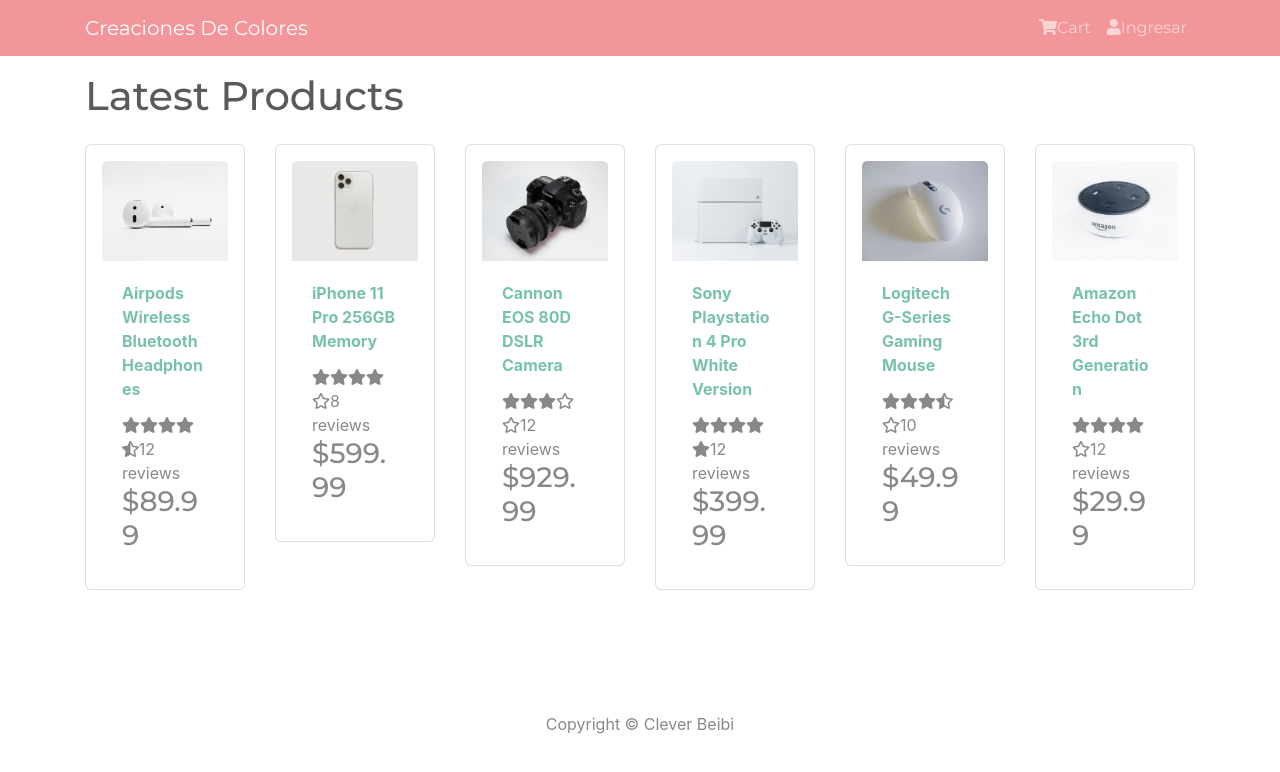
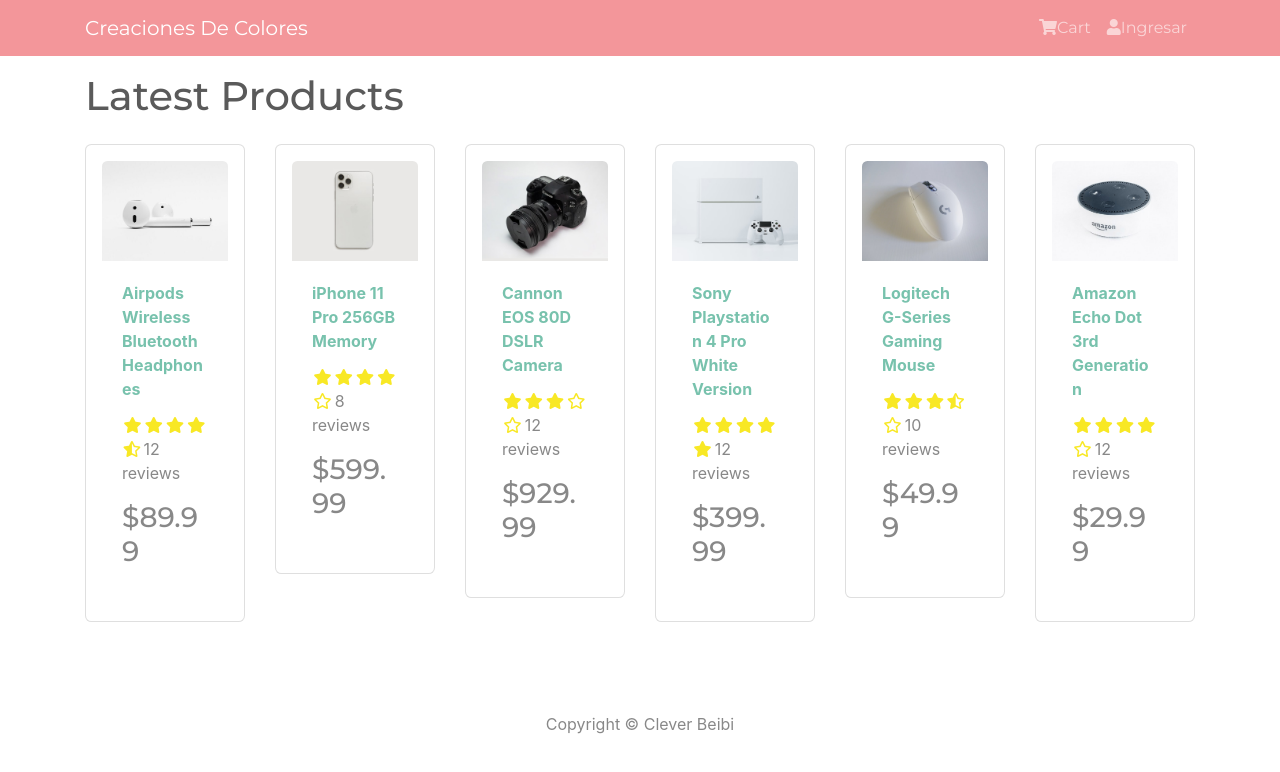
Before and after one commit to charliefinos/creaciones-app, a React (Create React App) app in the folder frontend/: page / in a window 1280 px wide. Shown: the top 772 px of the page. Built offline with nearby package versions, Linux system fonts and the light colour scheme.

Commit message:
Adding some props

```diff
--- a/frontend/src/components/Product.js
+++ b/frontend/src/components/Product.js
@@ -14,7 +14,10 @@
                 </a>
 
                 <Card.Text as='div'>
-                    <Rating value={product.rating} text={`${product.numReviews} reviews`} />
+                    <Rating
+                        value={product.rating}
+                        text={`${product.numReviews} reviews`}
+                    />
                 </Card.Text>
                 <Card.Text as='h3'>
                     ${product.price}
--- a/frontend/src/components/Rating.js
+++ b/frontend/src/components/Rating.js
@@ -1,26 +1,74 @@
 import React from 'react'
+import PropTypes from 'prop-types'
 
-const Rating = ({ value, text, product }) => {
+
+const Rating = ({ value, text, color }) => {
     return (
         <div className='rating'>
             <span>
-                <i className={value >= 1 ? 'fas fa-star' : value >= 0.5 ? 'fas fa-star-half-alt' : 'far fa-star'}></i>
+                <i style={{ color }}
+                    className={
+                        value >= 1
+                            ? 'fas fa-star'
+                            : value >= 0.5
+                                ? 'fas fa-star-half-alt'
+                                : 'far fa-star'
+                    }
+                ></i>
             </span>
             <span>
-                <i className={value >= 2 ? 'fas fa-star' : value >= 1.5 ? 'fas fa-star-half-alt' : 'far fa-star'}></i>
+                <i style={{ color }}
+                    className={value >= 2
+                        ? 'fas fa-star'
+                        : value >= 1.5
+                            ? 'fas fa-star-half-alt'
+                            : 'far fa-star'
+                    }
+                ></i>
             </span>
             <span>
-                <i className={value >= 3 ? 'fas fa-star' : value >= 2.5 ? 'fas fa-star-half-alt' : 'far fa-star'}></i>
+                <i style={{ color }}
+                    className={value >= 3
+                        ? 'fas fa-star'
+                        : value >= 2.5
+                            ? 'fas fa-star-half-alt'
+                            : 'far fa-star'
+                    }
+                ></i>
             </span>
             <span>
-                <i className={value >= 4 ? 'fas fa-star' : value >= 3.5 ? 'fas fa-star-half-alt' : 'far fa-star'}></i>
+                <i style={{ color }}
+                    className={value >= 4
+                        ? 'fas fa-star'
+                        : value >= 3.5
+                            ? 'fas fa-star-half-alt'
+                            : 'far fa-star'
+                    }
+                ></i>
             </span>
             <span>
-                <i className={value >= 5 ? 'fas fa-star' : value >= 4.5 ? 'fas fa-star-half-alt' : 'far fa-star'}></i>
+                <i style={{ color }}
+                    className={value >= 5
+                        ? 'fas fa-star'
+                        : value >= 4.5
+                            ? 'fas fa-star-half-alt'
+                            : 'far fa-star'
+                    }
+                ></i>
             </span>
             <span>{text && text}</span>
         </div>
     )
 }
 
+Rating.defaultProps = {
+    color: '#f8e825'
+}
+
+Rating.propTypes = {
+    value: PropTypes.number.isRequired,
+    text: PropTypes.string.isRequired,
+    color: PropTypes.string,
+}
+
 export default Rating
--- a/frontend/src/index.css
+++ b/frontend/src/index.css
@@ -1,3 +1,11 @@
 main {
     min-height: 80vh;
 }
+
+h3 {
+    padding: 1rem 0;
+}
+
+.rating span {
+    margin: 0.1rem;
+}
--- a/frontend/src/screens/HomeScreen.js
+++ b/frontend/src/screens/HomeScreen.js
@@ -9,7 +9,7 @@
             <Row>
                 {products.map(product => {
                     return (
-                        <Col sm={12} md={6} lg={4} xl={2}>
+                        <Col key={product._id} sm={12} md={6} lg={4} xl={2}>
                             <Product product={product} />
                         </Col>
                     )
```
